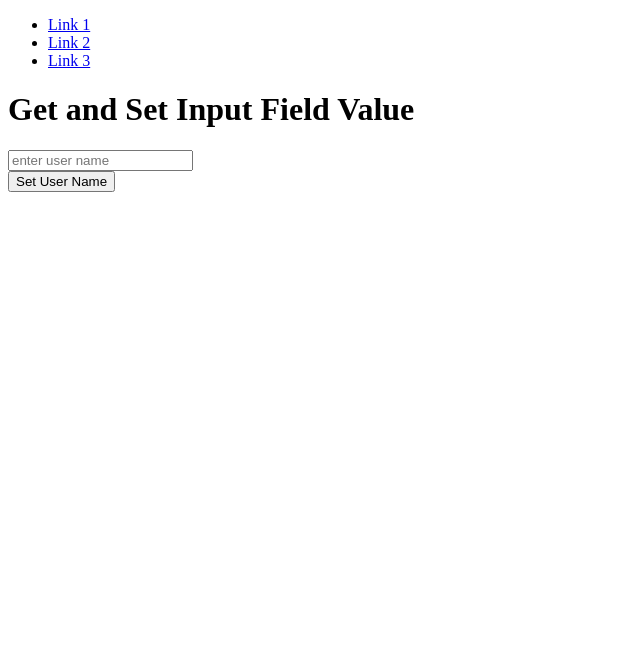
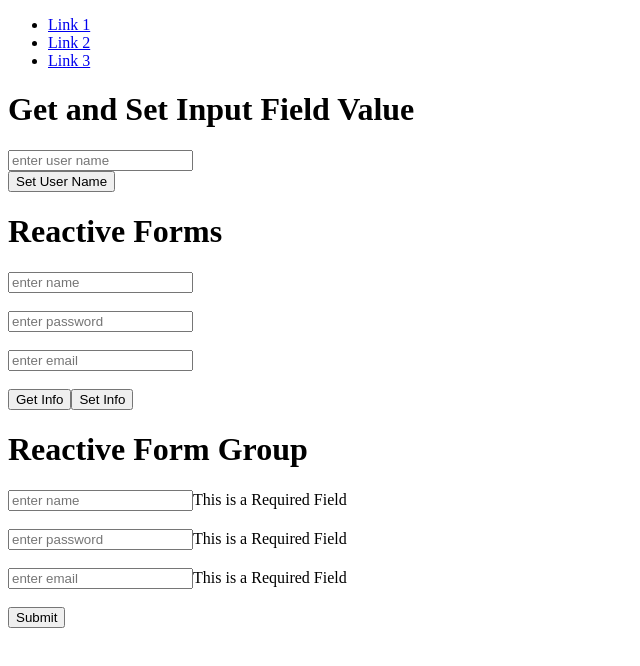
Before and after one commit to ashanwithana/angular-19-tutorial, an Angular app: page /forms in a window 1280 px wide. Shown: the top 666 px of the page, without its empty margins (0-640 px from the left). Built offline with nearby package versions, Linux system fonts and the light colour scheme.

Commit message:
Add reactive forms implementation with validation in FormComponent

```diff
--- a/src/app/components/form/form.component.html
+++ b/src/app/components/form/form.component.html
@@ -1,5 +1,41 @@
 <h1>Get and Set Input Field Value</h1>
-<h3>{{userName}}</h3>
-<input value="{{userName}}" (input)="getUserName($event)" type="text" name="" id="" placeholder="enter user name">
-<br>
+<h3>{{ userName }}</h3>
+<input value="{{ userName }}" (input)="getUserName($event)" type="text" name="" id="" placeholder="enter user name" />
+<br />
 <button (click)="setUserName()">Set User Name</button>
+
+<h1>Reactive Forms</h1>
+
+<input type="text" [formControl]="name" placeholder="enter name" /><br /><br />
+<input type="text" [formControl]="password" placeholder="enter password" /><br /><br />
+<input type="text" [formControl]="email" placeholder="enter email" /><br /><br />
+
+<button (click)="getValue()">Get Info</button>
+<button (click)="setValue()">Set Info</button>
+
+<h2>{{ name.value }}</h2>
+<h2>{{ password.value }}</h2>
+<h2>{{ email.value }}</h2>
+
+<h1>Reactive Form Group</h1>
+
+<form [formGroup]="detailsForm" (ngSubmit)="submitData()">
+    <input type="text" formControlName="fname" placeholder="enter name" />
+    <span *ngIf="fname?.hasError('required')">This is a Required Field</span>
+    <span *ngIf="fname?.invalid && (fname?.dirty || fname?.touched)">Please Enter a Valid Name</span>
+    <br /><br />
+    <input type="text" formControlName="fpassword" placeholder="enter password" />
+    <span *ngIf="fpassword?.hasError('required')">This is a Required Field</span>
+    <span *ngIf="fpassword?.invalid && (fpassword?.dirty || fpassword?.touched)">Please Enter a Valid Password</span>
+    <br /><br />
+    <input type="text" formControlName="femail" placeholder="enter email" />
+    <span *ngIf="femail?.hasError('required')">This is a Required Field</span>
+    <span *ngIf="femail?.invalid && (femail?.dirty || femail?.touched)">Please Enter a Valid Email</span>
+    <br /><br />
+
+    <button>Submit</button>
+</form>
+
+<!-- <h2>{{ detailsForm.value.fname }}</h2>
+<h2>{{ detailsForm.value.fpassword }}</h2>
+<h2>{{ detailsForm.value.femail }}</h2> -->
--- a/src/app/components/form/form.component.ts
+++ b/src/app/components/form/form.component.ts
@@ -1,8 +1,10 @@
+import { NgIf } from '@angular/common';
 import { Component } from '@angular/core';
+import { FormControl, FormGroup, ReactiveFormsModule, Validators } from '@angular/forms';
 
 @Component({
   selector: 'app-form',
-  imports: [],
+  imports: [ReactiveFormsModule, NgIf],
   templateUrl: './form.component.html',
   styleUrl: './form.component.css',
 })
@@ -15,4 +17,40 @@ export class FormComponent {
   setUserName() {
     this.userName = 'Ashan';
   }
+
+  name = new FormControl();
+  password = new FormControl();
+  email = new FormControl();
+
+  getValue() {
+    console.log(this.name.value);
+    console.log(this.password.value);
+    console.log(this.email.value);
+  }
+
+  setValue() {
+    this.name.setValue('peter')
+    this.password.setValue('1234')
+    this.email.setValue('test@test.com')
+  }
+
+  detailsForm = new FormGroup({
+    fname : new FormControl('',[Validators.required]),
+    fpassword : new FormControl('',[Validators.required, Validators.minLength(8)]),
+    femail : new FormControl('',[Validators.required, Validators.email]),
+  })
+
+  submitData(){
+    console.log(this.detailsForm.value);
+  }
+
+  get fname(){
+    return this.detailsForm.get('fname')
+  }
+  get fpassword(){
+    return this.detailsForm.get('fpassword')
+  }
+  get femail(){
+    return this.detailsForm.get('femail')
+  }
 }
```
